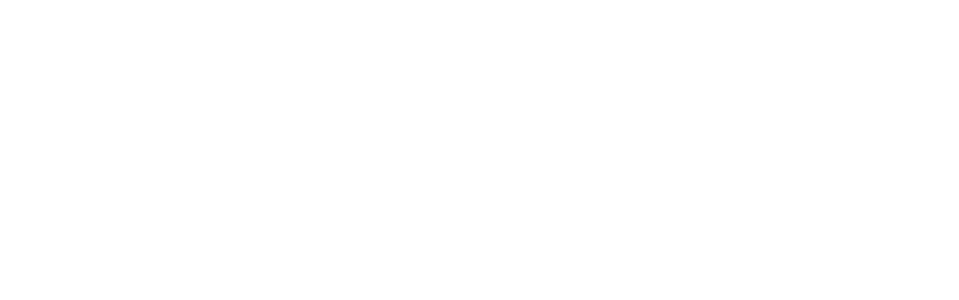
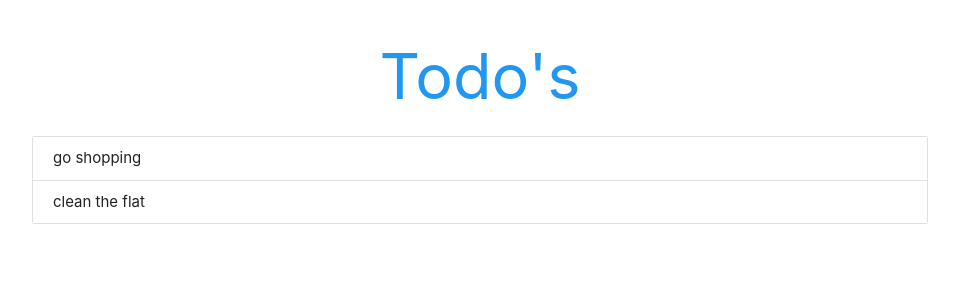
Before and after one commit to biancavlz/react_examples, a React (Create React App) app in the folder todo-app/: page / in a window 1280 px wide. Shown: the top 300 px of the page, without its empty margins (160-1119 px from the left). Built offline with nearby package versions, Linux system fonts and the light colour scheme.

Commit message:
adds a todos component

```diff
--- a/todo-app/src/App.js
+++ b/todo-app/src/App.js
@@ -1,11 +1,17 @@
 import React, { Component } from 'react'
+import Todos from './Todos'
 
 class App extends Component {
     state = {
         todos: [{ id: 1, content: 'go shopping' }, { id: 2, content: 'clean the flat' }]
     }
     render() {
-        return <div className="App" />
+        return (
+            <div className="todo-app container">
+                <h1 className="center blue-text">Todo's</h1>
+                <Todos todos={this.state.todos} />
+            </div>
+        )
     }
 }
 
--- /dev/null
+++ b/todo-app/src/Todos.js
@@ -0,0 +1,19 @@
+import React from 'react'
+
+const Todos = ({ todos }) => {
+    const todoList = todos.length ? (
+        todos.map(todo => {
+            return (
+                <div className="collection-item" key={todo.id}>
+                    <span>{todo.content}</span>
+                </div>
+            )
+        })
+    ) : (
+        <p className="center">You have no todo's left, yay!</p>
+    )
+
+    return <div className="todos collection">{todoList}</div>
+}
+
+export default Todos
```
